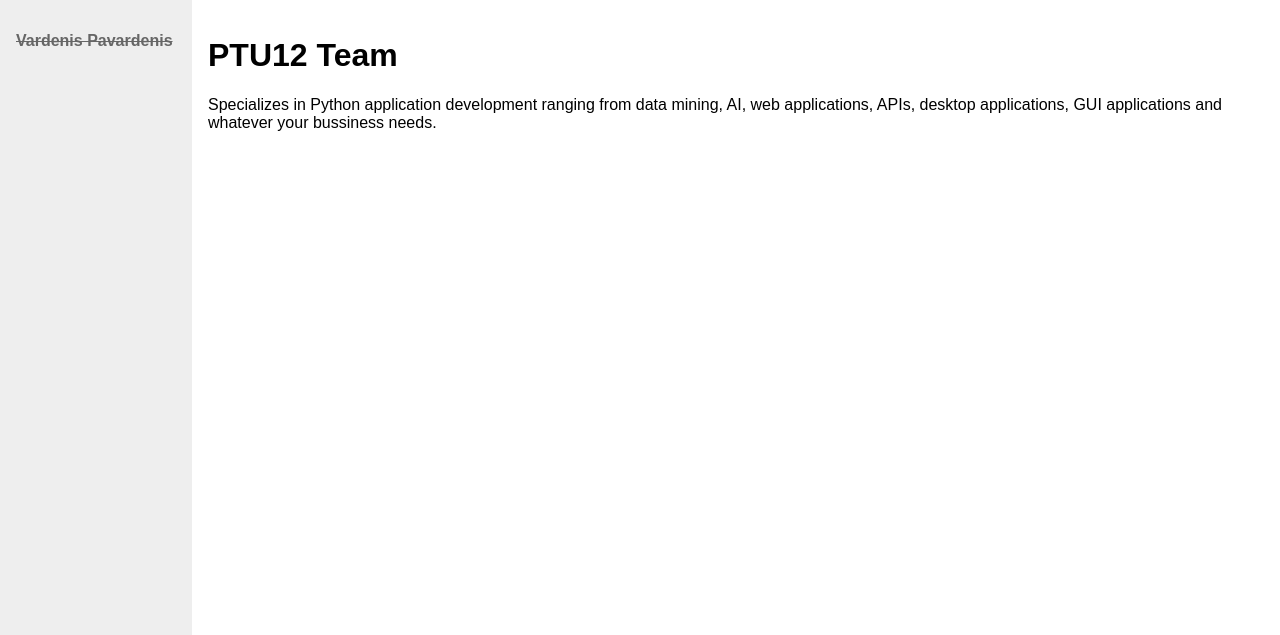
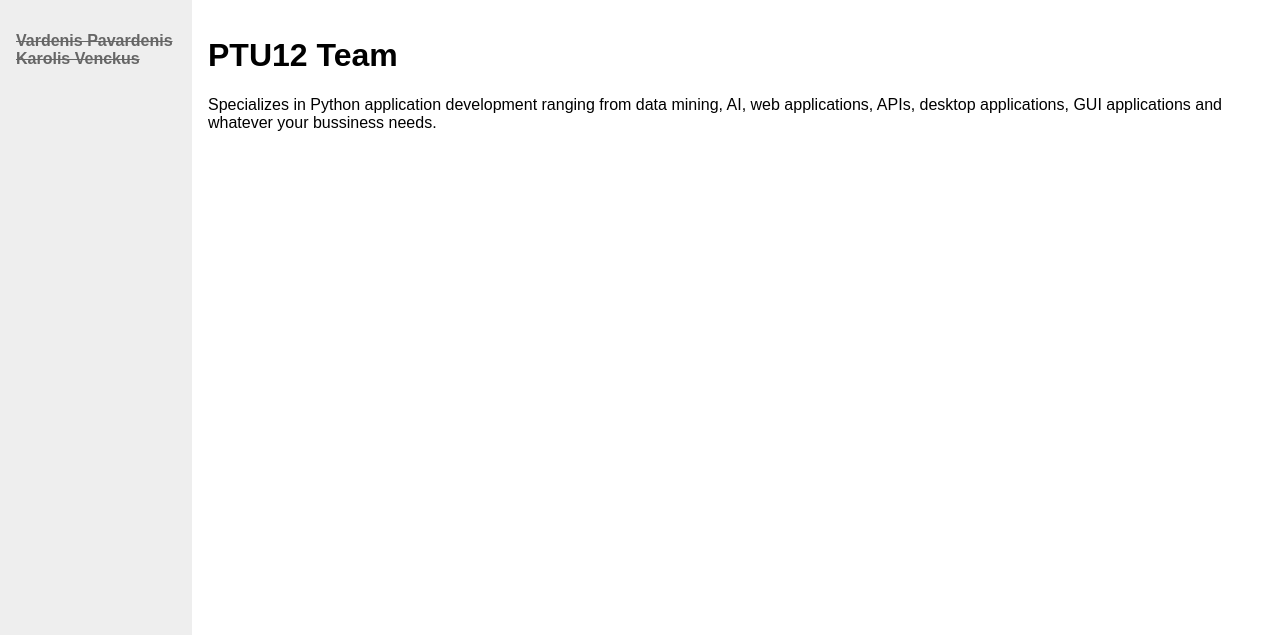
Before and after one commit to kobrius11/ptu12_team, a Flask app: page / in a window 1280 px wide. Shown: the part 82-717 px from the top of the page. Run offline with Flask 3, Linux system fonts and the light colour scheme.

Commit message:
sidebar addition

```diff
--- a/templates/includes/sidebar.html
+++ b/templates/includes/sidebar.html
@@ -2,4 +2,7 @@
     <li>
         <a class="broken" href="/vardenis_pavardenis/">Vardenis Pavardenis</a>
     </li>
+    <li>
+        <a class="broken" href="/karolis_venckus/">Karolis Venckus</a>
+    </li>
 </ul>
```
